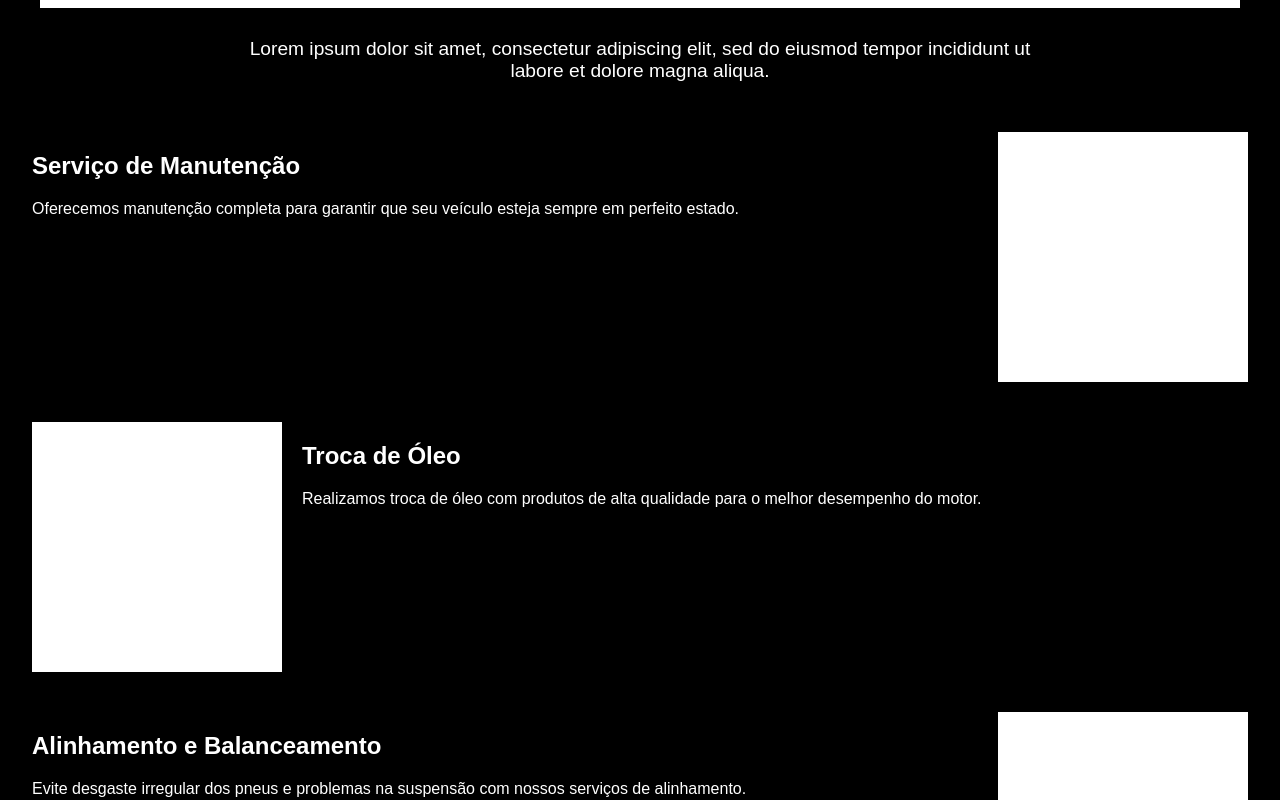
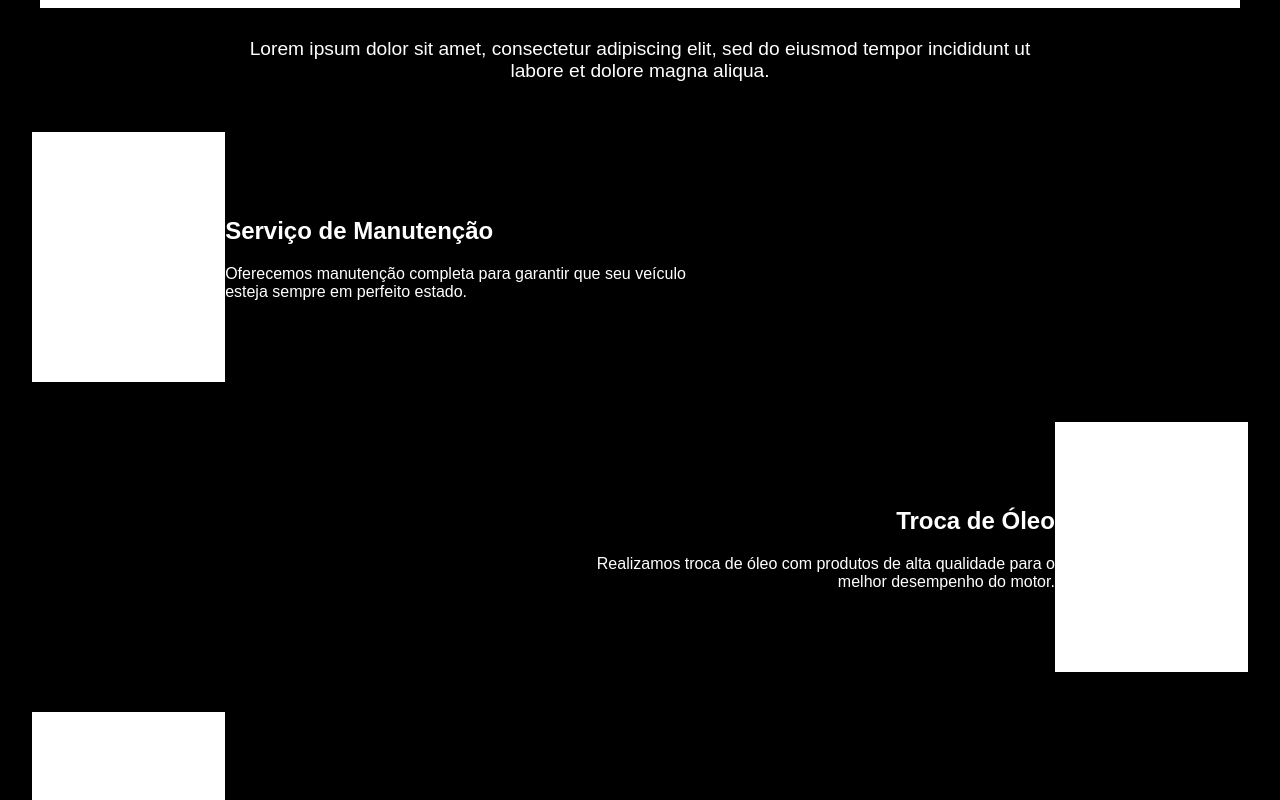
Before and after one commit to diabetico2/portMecanica, a React (Create React App) app: page / in a window 1280 px wide. Shown: the part 400-1200 px from the top of the page. Built offline with nearby package versions, Linux system fonts and the light colour scheme.

Commit message:
arrumei essa porra de quadrado e do texto

```diff
--- a/src/App.css
+++ b/src/App.css
@@ -16,7 +16,7 @@ body {
 .banner {
   width: 100%;
   max-width: 1200px;
-  height: 300px; /* Ajuste para simular um espaço de imagem */
+  height: 300px; /* Simula um espaço de imagem */
   background-color: white;
   color: black;
   display: flex;
@@ -41,32 +41,49 @@ body {
 
 .item {
   display: flex;
-  /* Remova o justify-content: space-between para não empurrar cada lado */
-  /* justify-content: space-between; */
-
-  /* Alinhamento vertical (topo ou centro). Se quiser alinhar pelo topo, use flex-start */
-  align-items: flex-start;
-
-  /* Espaço entre texto e quadrado */
-  gap: 20px;
-
-  text-align: left;
+  align-items: center;
+  justify-content: space-between;
   width: 100%;
+  gap: 0px; /* Reduzindo totalmente o espaço entre os elementos */
 }
 
-
+/* Ajuste direto no espaçamento do texto */
 .text-box {
-  /* flex: 1 para o texto ocupar o espaço restante, sem forçar max-width */
-  flex: 1;
-  /* max-width: 45%;  se quiser limitar, mantenha, mas teste valores diferentes */
+  max-width: 500px;
+  margin: 0;
+  padding: 0;
 }
 
+/* Quadrado na extrema esquerda */
+.item.left .square {
+  margin-left: 0;
+}
 
+/* Quadrado na extrema direita */
+.item.right .square {
+  margin-right: 0;
+  margin-left: auto;
+}
+
+/* Texto à esquerda */
+.item.left .text-box {
+  text-align: left;
+  padding-right: 43%; /* Deixando bem próximo do quadrado */
+}
+
+/* Texto à direita */
+.item.right .text-box {
+  text-align: right;
+  padding-left: 43% /* Deixando bem próximo do quadrado */
+}
+
+/* Quadrado */
 .square {
   width: 250px;
   height: 250px;
   background-color: white;
 }
+
 
 @media (max-width: 768px) {
   .item {
@@ -77,6 +94,7 @@ body {
   .text-box {
     max-width: 100%;
     text-align: center;
+    padding: 0;
   }
 }
 
--- a/src/App.js
+++ b/src/App.js
@@ -7,7 +7,9 @@ import Footer from "./components/Footer";
 function App() {
   return (
     <Router>
-      <div style={{ backgroundColor: "black", color: "white", minHeight: "100vh" }}>
+      <div
+        style={{ backgroundColor: "black", color: "white", minHeight: "100vh" }}
+      >
         <Navbar />
         <Routes>
           <Route path="/" element={<Home />} />
--- a/src/components/Footer.js
+++ b/src/components/Footer.js
@@ -1,10 +1,22 @@
-import React from 'react';
+import React from "react";
 
 const Footer = () => {
   return (
-    <footer style={{ backgroundColor: '#222', padding: '10px', color: '#fff', textAlign: 'center' }}>
+    <footer
+      style={{
+        backgroundColor: "#222",
+        padding: "10px",
+        color: "#fff",
+        textAlign: "center",
+      }}
+    >
       <p>&copy; 2025 Oficina Mecânica - Todos os direitos reservados.</p>
-      <p>&copy; feito por <a href='https://linktr.ee/allanjosepereira'>Allan José De Oliveira Pereira</a></p>
+      <p>
+        &copy; feito por{" "}
+        <a href="https://linktr.ee/allanjosepereira">
+          Allan José De Oliveira Pereira
+        </a>
+      </p>
     </footer>
   );
 };
--- a/src/components/Navbar.js
+++ b/src/components/Navbar.js
@@ -1,8 +1,18 @@
-import React from 'react';
+import React from "react";
 
 const Navbar = () => {
   return (
-    <nav style={{ backgroundColor: '#333', padding: '10px', color: '#fff', display: 'flex', justifyContent: 'space-between', alignItems: 'center', maxWidth: '100%' }}>
+    <nav
+      style={{
+        backgroundColor: "#333",
+        padding: "10px",
+        color: "#fff",
+        display: "flex",
+        justifyContent: "space-between",
+        alignItems: "center",
+        maxWidth: "100%",
+      }}
+    >
       <h1>Oficina Mecânica</h1>
       <h1>contatos</h1>
     </nav>
--- a/src/pages/Home.js
+++ b/src/pages/Home.js
@@ -1,29 +1,28 @@
-import React from 'react';
-import '../App.css';
+import React from "react";
+import "../App.css";
 
 const Home = () => {
   const items = [
     {
       title: "Serviço de Manutenção",
       text: "Oferecemos manutenção completa para garantir que seu veículo esteja sempre em perfeito estado.",
-      position: "left"
+      position: "left",
     },
     {
       title: "Troca de Óleo",
       text: "Realizamos troca de óleo com produtos de alta qualidade para o melhor desempenho do motor.",
-      position: "right"
+      position: "right",
     },
     {
       title: "Alinhamento e Balanceamento",
       text: "Evite desgaste irregular dos pneus e problemas na suspensão com nossos serviços de alinhamento.",
-      position: "left"
+      position: "left",
     },
     {
       title: "Diagnóstico Completo",
       text: "Utilizamos tecnologia avançada para diagnosticar e corrigir qualquer problema no seu veículo.",
-      position: "right"
+      position: "right",
     },
-
   ];
 
   return (
@@ -41,12 +40,25 @@ const Home = () => {
       {/* Seção de itens */}
       <div className="item-container">
         {items.map((item, index) => (
-          <div key={index} className="item" style={{ flexDirection: item.position === "left" ? "row" : "row-reverse" }}>
-            <div className="text-box">
-              <h2>{item.title}</h2>
-              <p>{item.text}</p>
-            </div>
-            <div className="square"></div>
+          <div key={index} className={`item ${item.position}`}>
+            {/* Ajustando a ordem dos elementos */}
+            {item.position === "left" ? (
+              <>
+                <div className="square"></div>
+                <div className="text-box">
+                  <h2>{item.title}</h2>
+                  <p>{item.text}</p>
+                </div>
+              </>
+            ) : (
+              <>
+                <div className="text-box">
+                  <h2>{item.title}</h2>
+                  <p>{item.text}</p>
+                </div>
+                <div className="square"></div>
+              </>
+            )}
           </div>
         ))}
       </div>
```
Also changed, not shown: src/i18n/i18n.js (+8 -8 lines).
